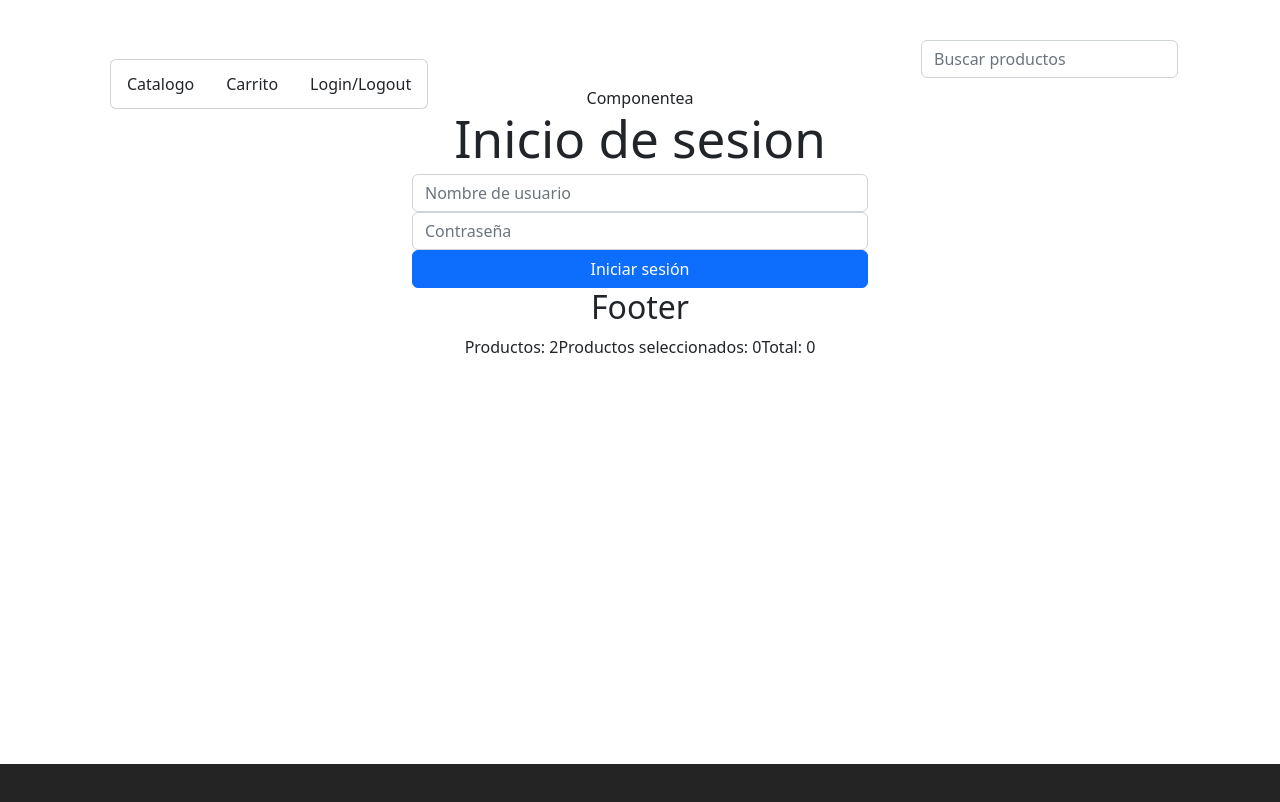
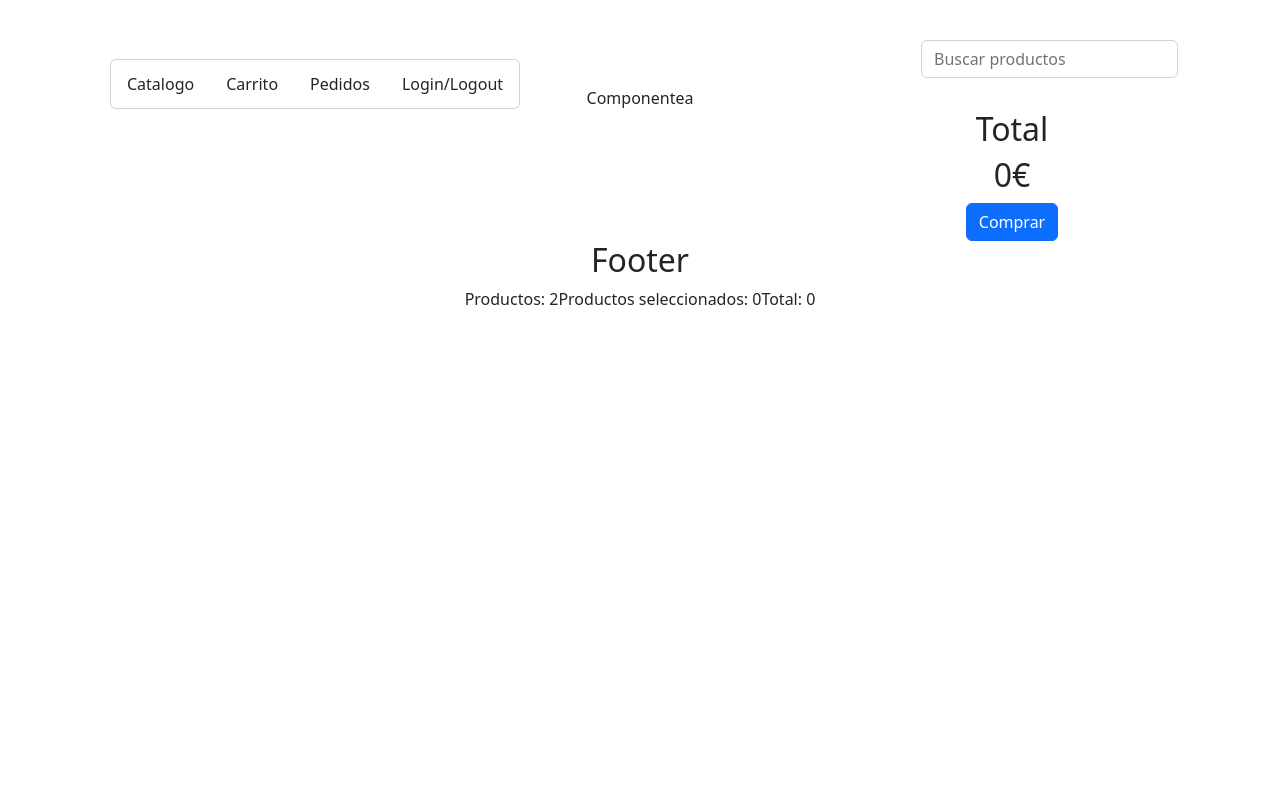
Before and after one commit to PabloSalinas27/multiTienda, a React (Vite) app: page /carrito in a window 1280 px wide. Before the commit this address led to /login. Shown: the top 802 px of the page. Built offline with nearby package versions, Linux system fonts and the light colour scheme.

Commit message:
Pedidos hechos y producto view ajustado

```diff
--- a/src/App.tsx
+++ b/src/App.tsx
@@ -9,7 +9,7 @@ import router from "./router";
 function App() {
   return (
     <>
-      <Container style={{ minHeight: "700px" }}>
+      <Container style={{ minHeight: "100vh" }}>
             <RouterProvider router={router}></RouterProvider>
             <Toaster></Toaster>
       </Container>
--- a/src/Components/Footer.tsx
+++ b/src/Components/Footer.tsx
@@ -10,7 +10,7 @@ export default function Footer() {
         0
     );
     return (
-        <footer>
+        <footer className="bottom">
             <h2>Footer</h2>
             <a>Productos: {Object.keys(productos).length}</a>
             <a>Productos seleccionados: { productosSeleccionados.length}</a>
--- a/src/Components/Header.tsx
+++ b/src/Components/Header.tsx
@@ -19,7 +19,8 @@ export default function Header() {
             <li className="nav-item dropdown">
               <Ul className="dropdown-menu">
                 <Link to="/catalogo"><li><a className="dropdown-item" href="#">Catalogo</a></li></Link>
-                <Link to="/pedidos"><li><a className="dropdown-item" href="#">Carrito</a></li></Link>
+                <Link to="/carrito"><li><a className="dropdown-item" href="#">Carrito</a></li></Link>
+                <Link to="/pedidos"><li><a className="dropdown-item" href="#">Pedidos</a></li></Link>
                 <Link to="/login"><li><a className="dropdown-item" href="#">Login/Logout</a></li></Link>
               </Ul>
             </li>
--- a/src/Components/Marco.tsx
+++ b/src/Components/Marco.tsx
@@ -1,15 +1,24 @@
-import Container  from "react-bootstrap/Container";
+import Container from "react-bootstrap/Container";
 import { Outlet } from "react-router-dom";
 import Header from "./Header";
 import Footer from "./Footer";
+import Row from "react-bootstrap/esm/Row";
 
 export default function Marco() {
   return (
     <>
-      <Header />
-      <Container style={{height: '100%'}}>Componentea</Container>
-      <Outlet />
-      <Footer />
+      <Container className="col" style={{ minHeight: "70vh" }}>
+        <Row>
+          <Header />
+        </Row>
+        Componentea
+        <Row>
+          <Outlet />
+        </Row>
+        <Row style={{marginTop: "auto"}}>
+          <Footer />
+        </Row>
+      </Container>
     </>
   );
 }
--- a/src/Components/productoView.tsx
+++ b/src/Components/ProductoView.tsx
@@ -3,10 +3,11 @@ import { ProductoCarrito, useCarritoContext } from "src/contextos/Carrito";
 import { Producto } from "src/contextos/Productos";
 import manzana from "src/assets/manzana.jpeg";
 
-export default function ProductoView({ producto }: { producto: Producto }) {
+export default function ProductoView({ producto , props}: { producto: Producto , props: "alargado" | "tarjeta"}) {
   const { productosSeleccionados, setProductosSeleccionados } =
     useCarritoContext();
 
+  const al = props === "alargado";
   const prd = productosSeleccionados.find((p) => p.id === producto.id);
   let buttons;
   if (!prd || prd.cantidad < 1) {
@@ -48,8 +49,8 @@ export default function ProductoView({ producto }: { producto: Producto }) {
 
   return (
     <>
-      <Card style={{ width: '18rem' }}>
-        <Card.Img variant="top" src={producto.foto || manzana} />
+      <Card style={al ? { width: '18rem' } : {width: '30rem'}}>
+        <Card.Img  variant="top" src={producto.foto || manzana} />
         <Card.Body>
           <Card.Title>{producto.nombre}</Card.Title>
           <Card.Text>{producto.descripcion}</Card.Text>
--- /dev/null
+++ b/src/contextos/Pedidos.tsx
@@ -0,0 +1,25 @@
+import { createContext, useContext, useState } from "react";
+import { ProductoCarrito } from "./Carrito";
+export type Pedido = {
+  id: number;
+  fecha: string;
+  productos: ProductoCarrito[];
+};
+export type Pedidos = {
+  pedidos: Pedido[];
+  setPedidos: (productos: Pedido[]) => void;
+};
+const PedidosContext = createContext<Pedidos>({
+  pedidos: [],
+  setPedidos: () => {},
+});
+export const usePedidosContext = () => useContext(PedidosContext);
+
+export const PedidosContextProvider = (props: any) => {
+  const [pedidos, setPedidos] = useState<Pedido[]>([]);
+  return (
+    <PedidosContext.Provider value={{ pedidos, setPedidos }}>
+      {props.children}
+    </PedidosContext.Provider>
+  );
+};
--- a/src/pages/carrito.tsx
+++ b/src/pages/carrito.tsx
@@ -1,22 +1,53 @@
+import Button from "react-bootstrap/esm/Button";
+import Col from "react-bootstrap/esm/Col";
 import Container from "react-bootstrap/esm/Container";
-import ProductoView from "src/Components/productoView";
+import Row from "react-bootstrap/esm/Row";
+import ProductoView from "src/Components/ProductoView";
 import { useCarritoContext } from "src/contextos/Carrito";
 import { useFiltroContext } from "src/contextos/Filtro";
+import { usePedidosContext } from "src/contextos/Pedidos";
 import { useTiendaContext } from "src/contextos/Productos";
 
+
+
+
+
 export default function Carrito() {
-  const { productosSeleccionados } = useCarritoContext();
-  const { productos } = useTiendaContext();
+    const { productosSeleccionados, setProductosSeleccionados } = useCarritoContext();
+    const { productos } = useTiendaContext();
+    const { pedidos, setPedidos } = usePedidosContext();
+    const total = productosSeleccionados.reduce(
+        (acumulado, producto) =>
+        acumulado + producto.cantidad * (productos[producto.id]?.precio || 0),
+        0
+    );
+    const handleComprar = () => {
+      pedidos.sort((a, b) => b.id - a.id);
+      const nuevoPedido = { id: (pedidos[0]?.id || 0) + 1, productos: productosSeleccionados, fecha: new Date().toISOString()};
+      pedidos.push(nuevoPedido);
+      setPedidos([...pedidos]);
+      setProductosSeleccionados([]);
+    };
   const { filtro } = useFiltroContext();
   return (
-    <Container className="row">
-      {productosSeleccionados.map(p => productos[p.id])
-        .filter(p => p?.nombre.toLowerCase().match(filtro.toLowerCase()))
-        .map((p) => (
-          <>
-            <ProductoView producto={p} key={p.id} />
-          </>
-        ))}
+    <Container>
+      <Row>
+        <Col sm={8}>
+          {productosSeleccionados
+            .map((p) => productos[p.id])
+            .filter((p) => p?.nombre.toLowerCase().match(filtro.toLowerCase()))
+            .map((p) => (
+              <>
+                <ProductoView producto={p} key={p.id} props="alargado"/>
+              </>
+            ))}
+        </Col>
+        <Col sm={4}>
+          <h2>Total</h2>
+          <h2>{total}€</h2>
+          <Button onClick={handleComprar}>Comprar</Button>
+        </Col>
+      </Row>
     </Container>
   );
 }
--- a/src/pages/catalogo.tsx
+++ b/src/pages/catalogo.tsx
@@ -1,7 +1,7 @@
 import { Button, Container } from "react-bootstrap";
 import { useTiendaContext } from "src/contextos/Productos";
 import { useCarritoContext } from "src/contextos/Carrito";
-import ProductoView from "src/Components/productoView";
+import ProductoView from "src/Components/ProductoView";
 import { useFiltroContext } from "src/contextos/Filtro";
 
 export default function Catalogo() {
@@ -13,7 +13,7 @@ export default function Catalogo() {
         .filter((p) => p.nombre.toLowerCase().match(filtro.toLowerCase()))
         .map((p) => (
           <>
-            <ProductoView producto={p} key={p.id} />
+            <ProductoView producto={p} key={p.id} props="tarjeta"/>
           </>
         ))}
     </Container>
--- /dev/null
+++ b/src/pages/pedidos.tsx
@@ -0,0 +1,29 @@
+import { usePedidosContext } from "src/contextos/Pedidos";
+import { useTiendaContext } from "src/contextos/Productos";
+
+
+export default function Pedidos(){
+    const { pedidos, setPedidos } = usePedidosContext();
+    const { productos } = useTiendaContext();
+    const pedidoView = pedidos.map((p) => {
+        return(
+            <div>
+                <h2>{p.id}</h2>
+                <h2>{p.fecha}</h2>
+                {p.productos.map((p) => {
+                    return(
+                        <div>
+                            <h2>{(productos[p.id]?.nombre || "Producto no encontrado")}</h2>
+                            <h2>{p.cantidad}</h2>
+                        </div>
+                    );
+                })
+                }
+            </div>
+        );
+    });
+    return(<>
+    <h1>Pedidos</h1>
+    {pedidoView}
+    </>);
+}
--- a/src/router.tsx
+++ b/src/router.tsx
@@ -6,6 +6,8 @@ import { TiendaContextProvider } from "./contextos/Productos";
 import Catalogo from "./pages/catalogo";
 import Login from "./pages/login";
 import Carrito from "./pages/carrito";
+import Pedidos from "./pages/pedidos";
+import { PedidosContextProvider } from "./contextos/Pedidos";
 // import Admin from "./pages/admin";
 // import Cars from "./pages/cars";
 // import DefaultLayout from "./pages/defaultLayout";
@@ -15,11 +17,13 @@ import Carrito from "./pages/carrito";
 const CtxProvider = () => {
   return (
     <TiendaContextProvider>
-      <CarritoContextProvider>
-        <FiltroContextProvider>
-          <Outlet />
-        </FiltroContextProvider>
-      </CarritoContextProvider>
+      <PedidosContextProvider>
+        <CarritoContextProvider>
+          <FiltroContextProvider>
+            <Outlet />
+          </FiltroContextProvider>
+        </CarritoContextProvider>
+      </PedidosContextProvider>
     </TiendaContextProvider>
   );
 };
@@ -41,11 +45,15 @@ const router = createBrowserRouter([
           },
           {
             path: "/login",
-            element: <Login/>,
+            element: <Login />,
+          },
+          {
+            path: "/carrito",
+            element: <Carrito />,
           },
           {
             path: "/pedidos",
-            element: <Carrito/>,
+            element: <Pedidos />,
           },
           //   {
           //     path: "/admin",
```
